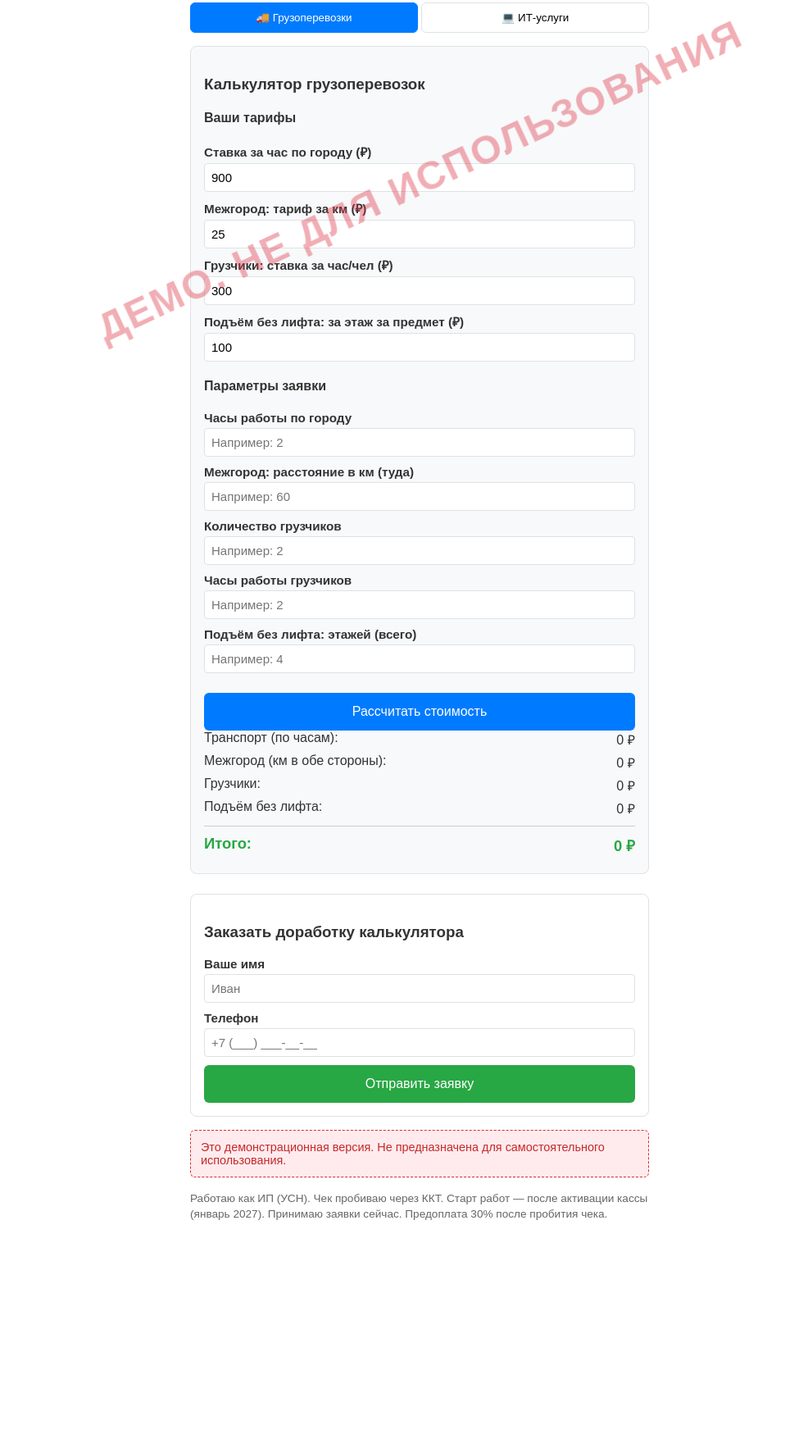
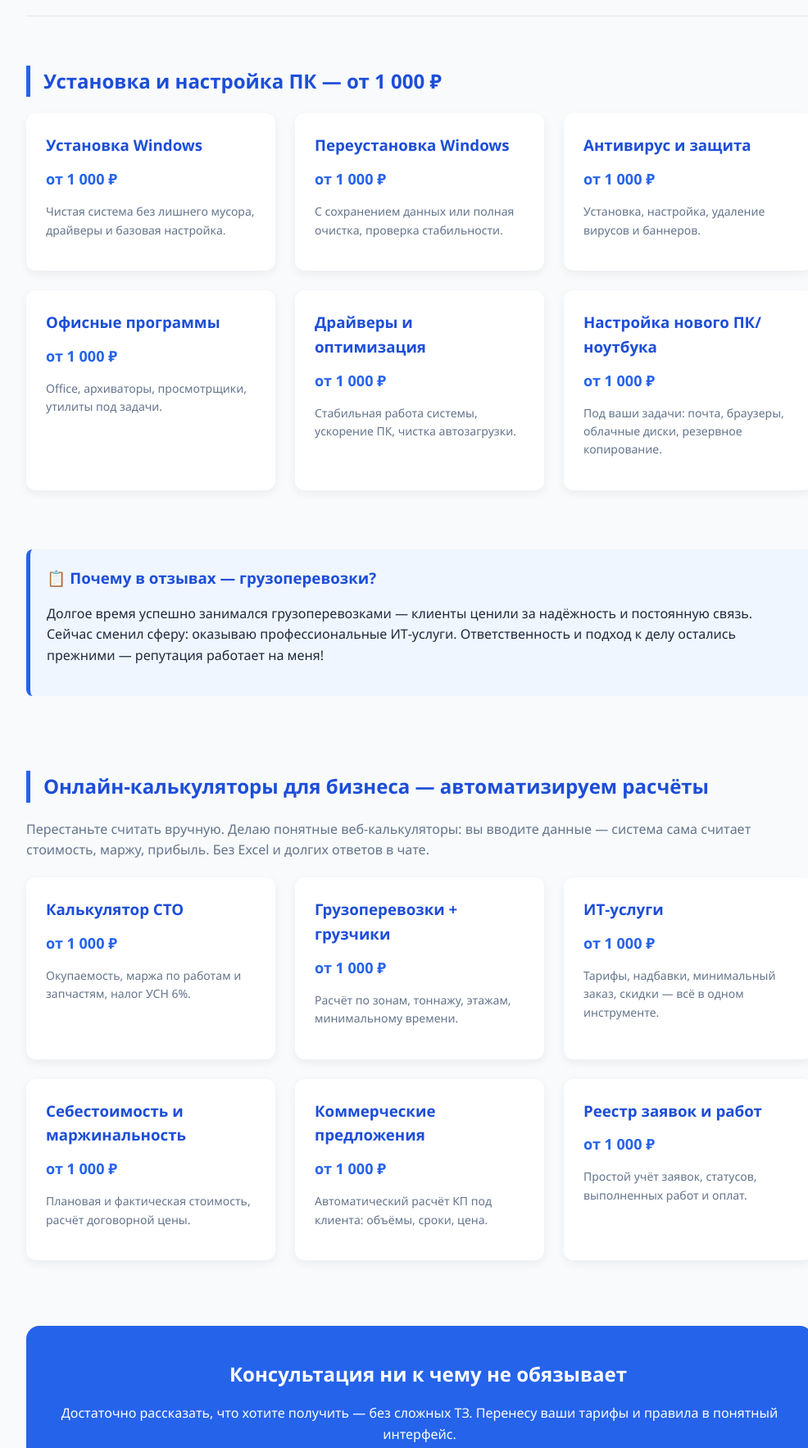
Before and after one commit to aidar-master/aidar-kazan.github.io, a plain HTML site: page index.html in a window 1280 px wide. Shown: the part 180-1946 px from the top of the page at 82% size, without its empty margins (128-1114 px from the left). Before the commit the page ends 1682 px from the top, so only its background shows below. Drawn offline with Linux system fonts and the light colour scheme.

Commit message:
Add files via upload

```diff
--- a/index.html
+++ b/index.html
@@ -2,187 +2,155 @@
 <html lang="ru">
 <head>
   <meta charset="UTF-8" />
-  <meta name="viewport" content="width=device-width, initial-scale=1" />
-  <title>Aidar | Калькуляторы под заказ</title>
+  <meta name="viewport" content="width=device-width, initial-scale=1.0"/>
+  <title>ИТ‑услуги и калькуляторы для бизнеса — ИП Хайрутдинов А.Т.</title>
   <style>
-    :root { --primary: #007bff; --danger: #dc3545; --bg: #f8f9fa; --border: #dee2e6; }
-    body { font-family: Arial, sans-serif; max-width: 560px; margin: 0 auto; padding: 12px; background: #fff; color: #333; }
-    h1 { text-align: center; margin-bottom: 8px; }
-    .subtitle { text-align: center; color: #666; margin-bottom: 24px; }
+    :root {
+      --primary: #2563eb;
+      --primary-dark: #1d4ed8;
+      --bg: #f8fafc;
+      --card: #ffffff;
+      --text: #1e293b;
+      --gray: #64748b;
+      --accent: #10b981;
+    }
+    * { box-sizing: border-box; }
+    body { font-family: 'Segoe UI', Roboto, Arial, sans-serif; background-color: var(--bg); color: var(--text); margin: 0; padding: 0; line-height: 1.6; }
+    .container { max-width: 1000px; margin: 0 auto; padding: 0 20px; }
 
-    /* Табы */
-    .tabs { display: flex; gap: 4px; margin-bottom: 16px; }
-    .tab-btn { flex: 1; padding: 10px; border: 1px solid var(--border); background: #fff; cursor: pointer; border-radius: 6px; text-align: center; }
-    .tab-btn.active { background: var(--primary); color: #fff; border-color: var(--primary); }
+    /* Header */
+    header { padding: 40px 0; border-bottom: 1px solid #e2e8f0; }
+    h1 { margin: 0 0 8px 0; font-size: 28px; color: var(--primary-dark); }
+    p.subtitle { margin: 0; color: var(--gray); font-size: 18px; }
+    .tagline { margin-top: 12px; font-weight: 600; color: var(--primary); }
 
-    /* Контейнеры калькуляторов */
-    .calc-container { display: none; border: 1px solid var(--border); border-radius: 8px; padding: 16px; background: var(--bg); }
-    .calc-container.active { display: block; }
+    /* Sections */
+    section { padding: 40px 0; }
+    h2 { font-size: 24px; margin-bottom: 20px; color: var(--primary-dark); border-left: 5px solid var(--primary); padding-left: 16px; }
 
-    .section { margin-bottom: 16px; }
-    .field { margin-bottom: 10px; }
-    label { display: block; margin-bottom: 4px; font-weight: 600; font-size: 0.95em; }
-    input { width: 100%; padding: 8px; box-sizing: border-box; border: 1px solid var(--border); border-radius: 4px; font-size: 15px; }
-    button.calc-btn { width: 100%; padding: 14px; background: var(--primary); color: #fff; border: none; border-radius: 6px; font-size: 16px; cursor: pointer; margin-top: 8px; }
-    button.calc-btn:hover { background: #0056b3; }
+    /* Grid */
+    .grid-3 { display: grid; grid-template-columns: repeat(auto-fit, minmax(260px, 1fr)); gap: 24px; }
+    .card { background: var(--card); padding: 24px; border-radius: 12px; box-shadow: 0 4px 12px rgba(0,0,0,0.06); }
+    .card h3 { margin: 0 0 12px 0; color: var(--primary-dark); }
+    .price { font-weight: bold; color: var(--primary); font-size: 18px; margin-bottom: 12px; }
+    .desc { color: var(--gray); font-size: 14px; }
 
-    #result { margin-top: 18px; padding: 14px; background: #fff; border: 1px dashed var(--border); border-radius: 6px; display: none; }
-    .row { display: flex; justify-content: space-between; margin-bottom: 6px; }
-    .total { font-weight: bold; font-size: 1.15em; color: #28a745; }
+    /* Why reviews block */
+    .reviews-note { background: #eff6ff; border-left: 5px solid var(--primary); padding: 20px; border-radius: 8px; margin: 32px 0; }
+    .reviews-note h3 { margin: 0 0 12px 0; color: var(--primary-dark); }
 
-    /* Водяной знак */
-    .watermark { position: fixed; top: 0; left: 0; width: 100%; height: 100%; display: flex; justify-content: center; align-items: center; z-index: 9998; pointer-events: none; color: rgba(220, 53, 69, 0.4); font-size: 3rem; font-weight: bold; text-transform: uppercase; letter-spacing: 2px; transform: rotate(-25deg); user-select: none; }
+    /* CTA */
+    .cta-block { background: var(--primary); color: white; padding: 40px; text-align: center; border-radius: 16px; margin: 40px 0; }
+    .cta-block h2 { color: white; margin: 0 0 16px 0; }
+    .btn { display: inline-block; background: white; color: var(--primary-dark); padding: 14px 28px; border-radius: 8px; text-decoration: none; font-weight: 600; transition: background 0.2s; }
+    .btn:hover { background: #e2e8f0; }
 
-    /* Форма заявки */
-    .form-block { margin-top: 24px; padding: 16px; border: 1px solid var(--border); border-radius: 8px; background: #fff; }
-    .form-field { margin-bottom: 10px; }
-    button.submit-btn { width: 100%; padding: 14px; background: #28a745; color: #fff; border: none; border-radius: 6px; font-size: 16px; cursor: pointer; }
-    button.submit-btn:hover { background: #1e7e37; }
+    /* Footer */
+    footer { padding: 40px 0; color: var(--gray); border-top: 1px solid #e2e8f0; text-align: center; font-size: 14px; }
 
-    .legal { margin-top: 16px; font-size: 0.85em; color: #666; line-height: 1.4; }
-    .note-demo { margin-top: 16px; padding: 12px; background: #ffebee; border: 1px dashed #d32f2f; color: #c62828; border-radius: 6px; font-size: 0.9em; }
+    @media (max-width: 600px) {
+      h1 { font-size: 24px; }
+      .grid-3 { grid-template-columns: 1fr; }
+    }
   </style>
 </head>
 <body>
+  <div class="container">
+    <header>
+      <h1>ИП Хайрутдинов А.Т. — ИТ‑услуги и автоматизация для бизнеса</h1>
+      <p class="subtitle">Официальные ИТ‑услуги в Казани. Работаю лично, без посредников.</p>
+      <div class="tagline">Установка Windows, настройка ПК, разработка бизнес‑калькуляторов без Excel.</div>
+    </header>
 
-  <div class="watermark">ДЕМО. НЕ ДЛЯ ИСПОЛЬЗОВАНИЯ</div>
-
-  <h1>Aidar — калькуляторы под ваш бизнес</h1>
-  <p class="subtitle">ИП, Казань. Грузоперевозки + ИТ‑услуги. Делаю калькуляторы, чтобы клиент сразу видел цену и не задавал одни и те же вопросы.</p>
-
-  <!-- Переключатель вкладок -->
-  <div class="tabs">
-    <button class="tab-btn active" onclick="switchTab('gruz')">🚚 Грузоперевозки</button>
-    <button class="tab-btn" onclick="switchTab('it')">💻 ИТ‑услуги</button>
+    <section>
+      <h2>Установка и настройка ПК — от 1 000 ₽</h2>
+      <div class="grid-3">
+        <div class="card">
+          <h3>Установка Windows</h3>
+          <div class="price">от 1 000 ₽</div>
+          <p class="desc">Чистая система без лишнего мусора, драйверы и базовая настройка.</p>
         </div>
-
-  <!-- Калькулятор грузоперевозок -->
-  <div id="gruz" class="calc-container active">
-    <h3>Калькулятор грузоперевозок</h3>
-    <div class="section">
-      <h4>Ваши тарифы</h4>
-      <div class="field"><label>Ставка за час по городу (₽)</label><input type="number" id="ratePerHourGruz" value="900" min="0" step="50"></div>
-      <div class="field"><label>Межгород: тариф за км (₽)</label><input type="number" id="ratePerKmGruz" value="25" min="0" step="0.5"></div>
-      <div class="field"><label>Грузчики: ставка за час/чел (₽)</label><input type="number" id="loaderRateGruz" value="300" min="0" step="50"></div>
-      <div class="field"><label>Подъём без лифта: за этаж за предмет (₽)</label><input type="number" id="floorRateGruz" value="100" min="0" step="10"></div>
+        <div class="card">
+          <h3>Переустановка Windows</h3>
+          <div class="price">от 1 000 ₽</div>
+          <p class="desc">С сохранением данных или полная очистка, проверка стабильности.</p>
         </div>
-    <div class="section">
-      <h4>Параметры заявки</h4>
-      <div class="field"><label>Часы работы по городу</label><input type="number" id="hoursGruz" placeholder="Например: 2" min="0" step="0.5"></div>
-      <div class="field"><label>Межгород: расстояние в км (туда)</label><input type="number" id="distanceGruz" placeholder="Например: 60" min="0"></div>
-      <div class="field"><label>Количество грузчиков</label><input type="number" id="loadersCountGruz" placeholder="Например: 2"></div>
-      <div class="field"><label>Часы работы грузчиков</label><input type="number" id="loaderHoursGruz" placeholder="Например: 2"></div>
-      <div class="field"><label>Подъём без лифта: этажей (всего)</label><input type="number" id="floorsGruz" placeholder="Например: 4"></div>
+        <div class="card">
+          <h3>Антивирус и защита</h3>
+          <div class="price">от 1 000 ₽</div>
+          <p class="desc">Установка, настройка, удаление вирусов и баннеров.</p>
         </div>
-    <button class="calc-btn" onclick="calcGruz()">Рассчитать стоимость</button>
-    <div id="resultGruz">
-      <div class="row"><span>Транспорт (по часам):</span><span id="transportCostGruz">0 ₽</span></div>
-      <div class="row"><span>Межгород (км в обе стороны):</span><span id="intercityCostGruz">0 ₽</span></div>
-      <div class="row"><span>Грузчики:</span><span id="loaderCostGruz">0 ₽</span></div>
-      <div class="row"><span>Подъём без лифта:</span><span id="floorCostGruz">0 ₽</span></div>
-      <hr style="margin: 10px 0; border: 0; border-top: 1px solid #ccc;">
-      <div class="row total"><span>Итого:</span><span id="totalCostGruz">0 ₽</span></div>
+        <div class="card">
+          <h3>Офисные программы</h3>
+          <div class="price">от 1 000 ₽</div>
+          <p class="desc">Office, архиваторы, просмотрщики, утилиты под задачи.</p>
+        </div>
+        <div class="card">
+          <h3>Драйверы и оптимизация</h3>
+          <div class="price">от 1 000 ₽</div>
+          <p class="desc">Стабильная работа системы, ускорение ПК, чистка автозагрузки.</p>
+        </div>
+        <div class="card">
+          <h3>Настройка нового ПК/ноутбука</h3>
+          <div class="price">от 1 000 ₽</div>
+          <p class="desc">Под ваши задачи: почта, браузеры, облачные диски, резервное копирование.</p>
         </div>
       </div>
+    </section>
 
-  <!-- Калькулятор ИТ‑услуг -->
-  <div id="it" class="calc-container">
-    <h3>Калькулятор ИТ‑услуг</h3>
-    <div class="section">
-      <h4>Ваши тарифы</h4>
-      <div class="field"><label>Ставка за час работы (₽)</label><input type="number" id="ratePerHourIt" value="1500" min="0"></div>
-      <div class="field"><label>Выезд (фиксированно, ₽)</label><input type="number" id="deliveryFeeIt" value="500" min="0"></div>
-      <div class="field"><label>Расходные материалы (среднее, ₽)</label><input type="number" id="materialsFeeIt" value="300" min="0"></div>
+    <section class="reviews-note">
+      <h3>📋 Почему в отзывах — грузоперевозки?</h3>
+      <p>Долгое время успешно занимался грузоперевозками — клиенты ценили за надёжность и постоянную связь. Сейчас сменил сферу: оказываю профессиональные ИТ‑услуги. Ответственность и подход к делу остались прежними — репутация работает на меня!</p>
+    </section>
+
+    <section>
+      <h2>Онлайн‑калькуляторы для бизнеса — автоматизируем расчёты</h2>
+      <p style="color: var(--gray); margin-bottom: 20px;">Перестаньте считать вручную. Делаю понятные веб‑калькуляторы: вы вводите данные — система сама считает стоимость, маржу, прибыль. Без Excel и долгих ответов в чате.</p>
+      <div class="grid-3">
+        <div class="card">
+          <h3>Калькулятор СТО</h3>
+          <div class="price">от 1 000 ₽</div>
+          <p class="desc">Окупаемость, маржа по работам и запчастям, налог УСН 6%.</p>
         </div>
-    <div class="section">
-      <h4>Параметры заявки</h4>
-      <div class="field"><label>Диагностика (мин)</label><input type="number" id="diagMinIt" placeholder="Например: 30"></div>
-      <div class="field"><label>Установка Windows и драйверов (мин)</label><input type="number" id="winSetupMinIt" placeholder="Например: 60"></div>
-      <div class="field"><label>Дополнительные работы (мин)</label><input type="number" id="extraMinIt" placeholder="Например: 15"></div>
+        <div class="card">
+          <h3>Грузоперевозки + грузчики</h3>
+          <div class="price">от 1 000 ₽</div>
+          <p class="desc">Расчёт по зонам, тоннажу, этажам, минимальному времени.</p>
         </div>
-    <button class="calc-btn" onclick="calcIt()">Рассчитать стоимость</button>
-    <div id="resultIt">
-      <div class="row"><span>Работа (по часам):</span><span id="workCostIt">0 ₽</span></div>
-      <div class="row"><span>Выезд:</span><span id="deliveryCostIt">0 ₽</span></div>
-      <div class="row"><span>Материалы:</span><span id="materialsCostIt">0 ₽</span></div>
-      <hr style="margin: 10px 0; border: 0; border-top: 1px solid #ccc;">
-      <div class="row total"><span>Итого:</span><span id="totalCostIt">0 ₽</span></div>
+        <div class="card">
+          <h3>ИТ‑услуги</h3>
+          <div class="price">от 1 000 ₽</div>
+          <p class="desc">Тарифы, надбавки, минимальный заказ, скидки — всё в одном инструменте.</p>
+        </div>
+        <div class="card">
+          <h3>Себестоимость и маржинальность</h3>
+          <div class="price">от 1 000 ₽</div>
+          <p class="desc">Плановая и фактическая стоимость, расчёт договорной цены.</p>
+        </div>
+        <div class="card">
+          <h3>Коммерческие предложения</h3>
+          <div class="price">от 1 000 ₽</div>
+          <p class="desc">Автоматический расчёт КП под клиента: объёмы, сроки, цена.</p>
+        </div>
+        <div class="card">
+          <h3>Реестр заявок и работ</h3>
+          <div class="price">от 1 000 ₽</div>
+          <p class="desc">Простой учёт заявок, статусов, выполненных работ и оплат.</p>
         </div>
       </div>
+    </section>
 
-  <!-- Форма заявки -->
-  <div class="form-block">
-    <h3>Заказать доработку калькулятора</h3>
-    <div class="form-field"><label>Ваше имя</label><input type="text" id="name" placeholder="Иван"></div>
-    <div class="form-field"><label>Телефон</label><input type="tel" id="phone" placeholder="+7 (___) ___-__-__"></div>
-    <button class="submit-btn" onclick="alert('Спасибо! Я свяжусь с вами в ближайшее время.')">Отправить заявку</button>
+    <section class="cta-block">
+      <h2>Консультация ни к чему не обязывает</h2>
+      <p style="margin-bottom: 20px; font-size: 16px;">Достаточно рассказать, что хотите получить — без сложных ТЗ. Перенесу ваши тарифы и правила в понятный интерфейс.</p>
+      <a href="mailto:Aidar443@yandex.ru" class="btn">Написать на почту</a>
+      <p style="margin-top: 16px; font-size: 13px; opacity: 0.8;">Или напишите «калькулятор» в любом объявлении — пришлю демо‑версию.</p>
+    </section>
+
+    <footer>
+      <p>ИП Хайрутдинов А.Т. • Казань • Работаю по всей России удалённо</p>
+      <p>Официальный договор по запросу • УСН, все закрывающие документы</p>
+    </footer>
   </div>
-
-  <div class="note-demo">
-    Это демонстрационная версия. Не предназначена для самостоятельного использования.
-  </div>
-
-  <div class="legal">
-    Работаю как ИП (УСН). Чек пробиваю через ККТ. Старт работ — после активации кассы (январь 2027). Принимаю заявки сейчас. Предоплата 30% после пробития чека.
-  </div>
-
-  <script>
-    function switchTab(tabName) {
-      document.querySelectorAll('.calc-container').forEach(el => el.classList.remove('active'));
-      document.querySelectorAll('.tab-btn').forEach(el => el.classList.remove('active'));
-      document.getElementById(tabName).classList.add('active');
-      event.target.classList.add('active');
-    }
-
-    function calcGruz() {
-      const ratePerHour = parseFloat(document.getElementById('ratePerHourGruz').value) || 0;
-      const ratePerKm = parseFloat(document.getElementById('ratePerKmGruz').value) || 0;
-      const loaderRate = parseFloat(document.getElementById('loaderRateGruz').value) || 0;
-      const floorRate = parseFloat(document.getElementById('floorRateGruz').value) || 0;
-
-      const hours = parseFloat(document.getElementById('hoursGruz').value) || 0;
-      const distance = parseFloat(document.getElementById('distanceGruz').value) || 0;
-      const loadersCount = parseInt(document.getElementById('loadersCountGruz').value) || 0;
-      const loaderHours = parseFloat(document.getElementById('loaderHoursGruz').value) || 0;
-      const floors = parseInt(document.getElementById('floorsGruz').value) || 0;
-
-      const effectiveHours = Math.max(hours, hours > 0 ? 2 : 0);
-      const transportCost = effectiveHours * ratePerHour;
-      const intercityCost = distance * 2 * ratePerKm;
-      const loaderCost = loadersCount * loaderHours * loaderRate;
-      const floorCost = floors * floorRate;
-      const total = transportCost + intercityCost + loaderCost + floorCost;
-
-      document.getElementById('transportCostGruz').textContent = transportCost.toLocaleString('ru-RU') + ' ₽';
-      document.getElementById('intercityCostGruz').textContent = intercityCost.toLocaleString('ru-RU') + ' ₽';
-      document.getElementById('loaderCostGruz').textContent = loaderCost.toLocaleString('ru-RU') + ' ₽';
-      document.getElementById('floorCostGruz').textContent = floorCost.toLocaleString('ru-RU') + ' ₽';
-      document.getElementById('totalCostGruz').textContent = total.toLocaleString('ru-RU') + ' ₽';
-
-      document.getElementById('resultGruz').style.display = 'block';
-    }
-
-    function calcIt() {
-      const ratePerHour = parseFloat(document.getElementById('ratePerHourIt').value) || 0;
-      const deliveryFee = parseFloat(document.getElementById('deliveryFeeIt').value) || 0;
-      const materialsFee = parseFloat(document.getElementById('materialsFeeIt').value) || 0;
-
-      const diagMin = parseFloat(document.getElementById('diagMinIt').value) || 0;
-      const winSetupMin = parseFloat(document.getElementById('winSetupMinIt').value) || 0;
-      const extraMin = parseFloat(document.getElementById('extraMinIt').value) || 0;
-
-      const totalMinutes = diagMin + winSetupMin + extraMin;
-      const workHours = totalMinutes / 60;
-      const workCost = workHours * ratePerHour;
-      const total = workCost + deliveryFee + materialsFee;
-
-      document.getElementById('workCostIt').textContent = workCost.toLocaleString('ru-RU') + ' ₽';
-      document.getElementById('deliveryCostIt').textContent = deliveryFee.toLocaleString('ru-RU') + ' ₽';
-      document.getElementById('materialsCostIt').textContent = materialsFee.toLocaleString('ru-RU') + ' ₽';
-      document.getElementById('totalCostIt').textContent = total.toLocaleString('ru-RU') + ' ₽';
-
-      document.getElementById('resultIt').style.display = 'block';
-    }
-  </script>
 </body>
 </html>
```
Lines whose indentation alone changed are shown as unchanged.
